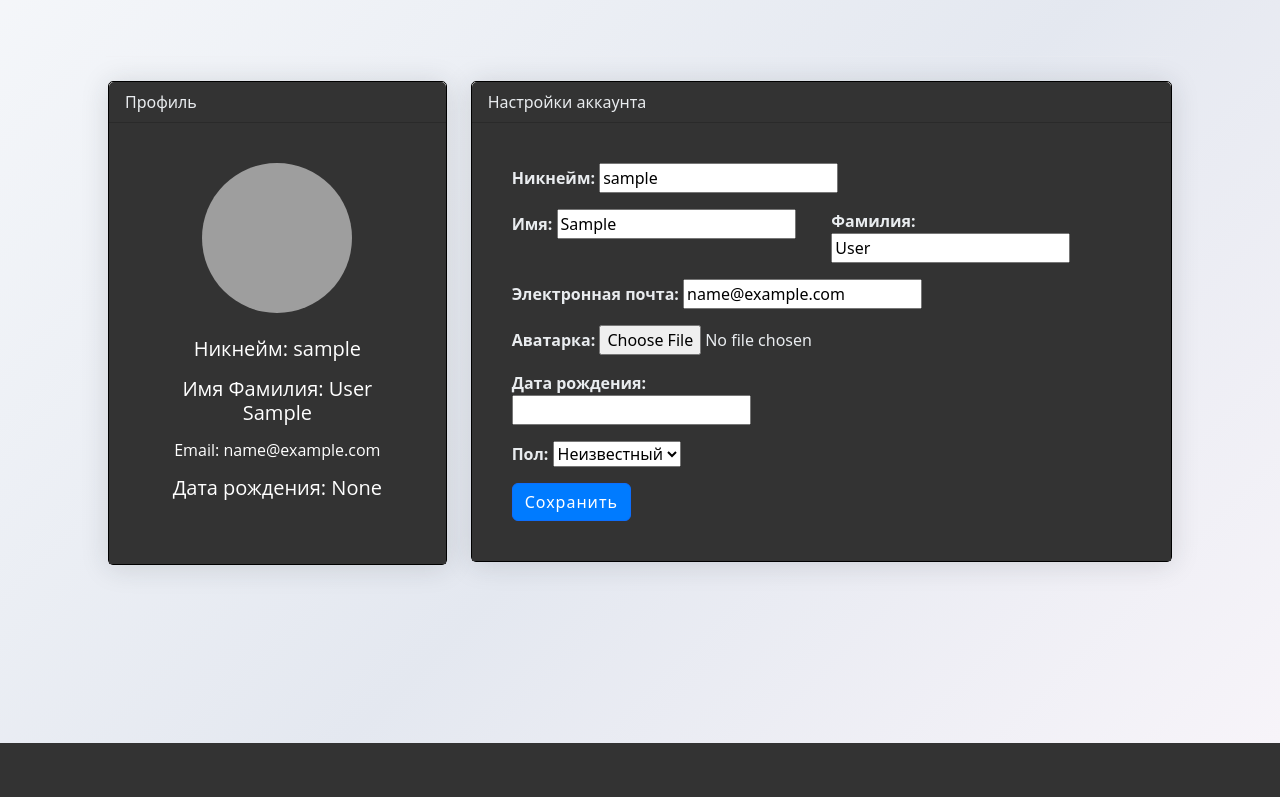
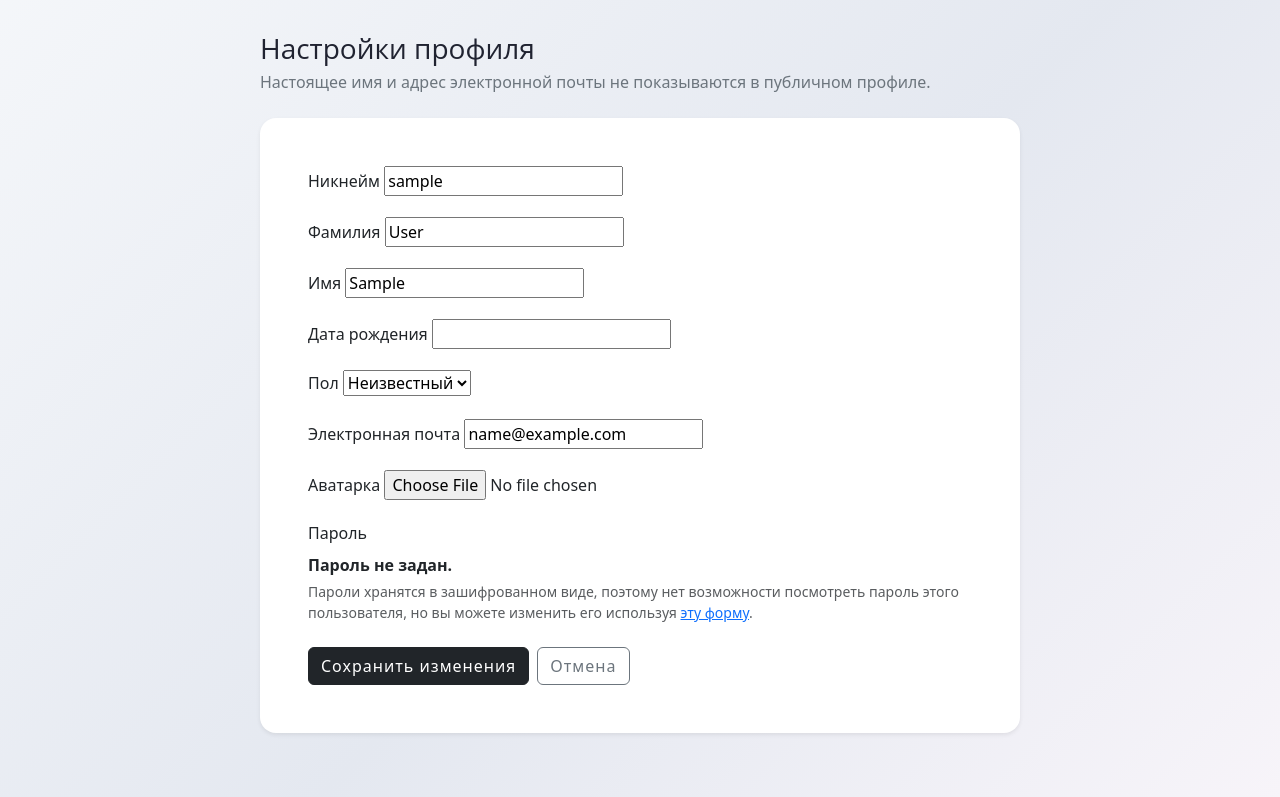
Before and after one commit to be1shebaevvv/Silhouette, a Django app: page /accounts/edit_profile/ in a window 1280 px wide. Shown: the part 57-854 px from the top of the page. Before the commit the page ends 800 px from the top, so only its background shows below. Run offline with Django 4.2, Linux system fonts and the light colour scheme; the visitor is signed in with stand-in values (Sample User, id 1); grey boxes are pictures that could not be loaded.

Commit message:
Simplify profile settings template

```diff
--- a/apps/accounts/templates/edit_profile.html
+++ b/apps/accounts/templates/edit_profile.html
@@ -1,190 +1,34 @@
 {% extends 'base.html' %}
 
+{% block title %}Настройки профиля — Silhouette{% endblock %}
+
 {% block content %}
-<!DOCTYPE html>
-<html>
-<head>
-    <title>Редактирование профиля</title>
-    <style>
-        /* Add this CSS to your existing stylesheet or create a new one */
-        .container-xl {
-            margin-top: 40px;
-        }
-    .card-header {
-        background-color: #333;
-        font-weight: bold;
-    }
-
-    .card-body {
-        padding: 40px;
-        background-color: #333;
-        color: #fff;
-    }
-
-    .card {
-        border: 1px solid black;
-        border-radius: 5px;
-        color: #e9ecef;
-    }
-
-    .img-account-profile {
-        width: 150px;
-        height: 150px;
-        object-fit: cover;
-        border-radius: 50%;
-        margin-bottom: 10px;
-        color: #e9ecef;
-    }
-
-    .alert-danger {
-        background-color: #f8d7da;
-        color: #fff;
-        border-color: #f5c6cb;
-        padding: 10px;
-        margin-bottom: 10px;
-    }
-
-    .mb-3 {
-        margin-bottom: 15px;
-        color: #e9ecef;
-    }
-
-    .small {
-        font-size: 12px;
-        color: #e9ecef;
-    }
-
-    .mb-xl-0 {
-        margin-bottom: 0;
-        color: #e9ecef;
-    }
-
-    .mb-4 {
-        margin-bottom: 20px;
-        color: #e9ecef;
-    }
-
-    .btn-primary {
-        background-color: #007bff;
-        color: #fff;
-    }
-
-    .btn-primary:hover {
-        background-color: #0069d9;
-    }
-
-    label {
-        font-weight: bold;
-        color: #e9ecef;
-    }
-
-    .row {
-        margin-right: -10px;
-        margin-left: -10px;
-    }
-
-    .col-md-6 {
-        padding-right: 10px;
-        padding-left: 10px;
-    }
-
-    hr {
-        border-top: 1px solid #e9ecef;
-        margin-top: 0;
-        margin-bottom: 20px;
-    }
-</style>
-</head>
-<body>
-    <div class="container-xl px-4 mt-4">
-        <hr class="mt-0 mb-4">
-        <div class="row">
-            {% if form.errors %}
-               {% for field in form %}
-                   {% for error in field.errors %}
-                      <div class="alert alert-danger">
-                           <strong>{{ error }}</strong>
-                      </div>
-                   {% endfor %}
-               {% endfor %}
-            {% endif %}
-            <div class="col-xl-4">
-                <!-- Profile picture card-->
-                <div class="card mb-4 mb-xl-0">
-                    <div class="card-header">Профиль</div>
-                    <div class="card-body text-center">
-                        {% if user.image %}
-                          <img class="img-account-profile rounded-circle mb-2" src="{{ user.image.url }}">
-                        {% else %}
-                        <img class="img-account-profile rounded-circle mb-2" src="https://encrypted-tbn0.gstatic.com/images?q=tbn:ANd9GcQg8mN5uKf0UZ-wDsoQG_KrhqsmHERZDn4Sa63Kni23Upw7qkWoIMIQ8ltfqxUnXyNi1LM&usqp=CAU">
-                        {% endif %}
-                        <div class="small font-italic text-muted mb-4" style="color: #fff;">
-                            <p><h5 style="color: #fff;">Никнейм: {{ user.username}}</h5></p>
-                            <p><h5 style=" color: #fff;">Имя Фамилия: {{user.last_name}} {{user.first_name}}</h5></p>
-                            <p><h6 style="color: #fff;">Email: {{ user.email }}</h6></p>
-                            <p><h5 style=" color: #fff;">Дата рождения: {{ user.date_of_birth }}</h5></p>
-                        </div>
-                    </div>
-                </div>
-            </div>
-            <div class="col-xl-8">
-                <!-- Account details card-->
-                <div class="card mb-4">
-                    <div class="card-header">Настройки аккаунта</div>
-                    <div class="card-body">
-                        <form method="POST" enctype="multipart/form-data">
-                            {% csrf_token %}
-                            <!-- Form Group (username)-->
-                            <div class="mb-3" autocomplete="off">
-                                {{ form.username.label_tag }}
-                                {{ form.username }}
-                            </div>
-                            <!-- Form Row-->
-                            <div class="row gx-3 mb-3" autocomplete="off">
-                                <!-- Form Group (first name)-->
-                                <div class="col-md-6">
-                                    {{ form.first_name.label_tag }}
-                                    {{ form.first_name }}
-                                </div>
-                                <!-- Form Group (last name)-->
-                                <div class="col-md-6" autocomplete="off">
-                                    {{ form.last_name.label_tag }}
-                                    {{ form.last_name }}
-                                </div>
-                            </div>
-                            <!-- Form Group (email address)-->
-                            <div class="mb-3" autocomplete="off">
-                                {{ form.email.label_tag }}
-                                {{ form.email }}
-                            </div>
-                            <div class="mb-3" autocomplete="off">
-                                {{ form.image.label_tag }}
-                                {{ form.image }}
-                            </div>
-                            <!-- Form Row-->
-                            <div class="row gx-3 mb-3">
-                                <!-- Form Group (birthday)-->
-                                <div class="col-md-6">
-                                    {{ form.date_of_birth.label_tag }}
-                                    {{ form.date_of_birth }}
-                                </div>
-                            </div>
-                            <div class="row gx-3 mb-3">
-                                <!-- Form Group (gender)-->
-                                <div class="col-md-6" autocomplete="off">
-                                    {{ form.gender.label_tag }}
-                                    {{ form.gender }}
-                                </div>
-                            </div>
-                            <!-- Save changes button-->
-                            <button class="btn btn-primary" type="submit">Сохранить</button>
-                        </form>
-                    </div>
-                </div>
-            </div>
+<section class="mx-auto" style="max-width: 760px;">
+  <div class="mb-4">
+    <h1 class="h3 mb-1">Настройки профиля</h1>
+    <p class="text-secondary mb-0">Настоящее имя и адрес электронной почты не показываются в публичном профиле.</p>
+  </div>
+  <div class="card border-0 shadow-sm rounded-4">
+    <div class="card-body p-4 p-md-5">
+      {% if form.non_field_errors %}
+        <div class="alert alert-danger">{% for error in form.non_field_errors %}<p class="mb-0">{{ error }}</p>{% endfor %}</div>
+      {% endif %}
+      <form method="post" enctype="multipart/form-data">
+        {% csrf_token %}
+        {% for field in form %}
+          <div class="mb-3">
+            <label for="{{ field.id_for_label }}" class="form-label">{{ field.label }}</label>
+            {{ field }}
+            {% if field.help_text %}<div class="form-text">{{ field.help_text|safe }}</div>{% endif %}
+            {% for error in field.errors %}<div class="text-danger small">{{ error }}</div>{% endfor %}
+          </div>
+        {% endfor %}
+        <div class="d-flex gap-2 mt-4">
+          <button class="btn btn-dark" type="submit">Сохранить изменения</button>
+          <a class="btn btn-outline-secondary" href="{% url 'profil' %}">Отмена</a>
         </div>
+      </form>
     </div>
-</body>
-</html>
-
+  </div>
+</section>
 {% endblock %}
```
